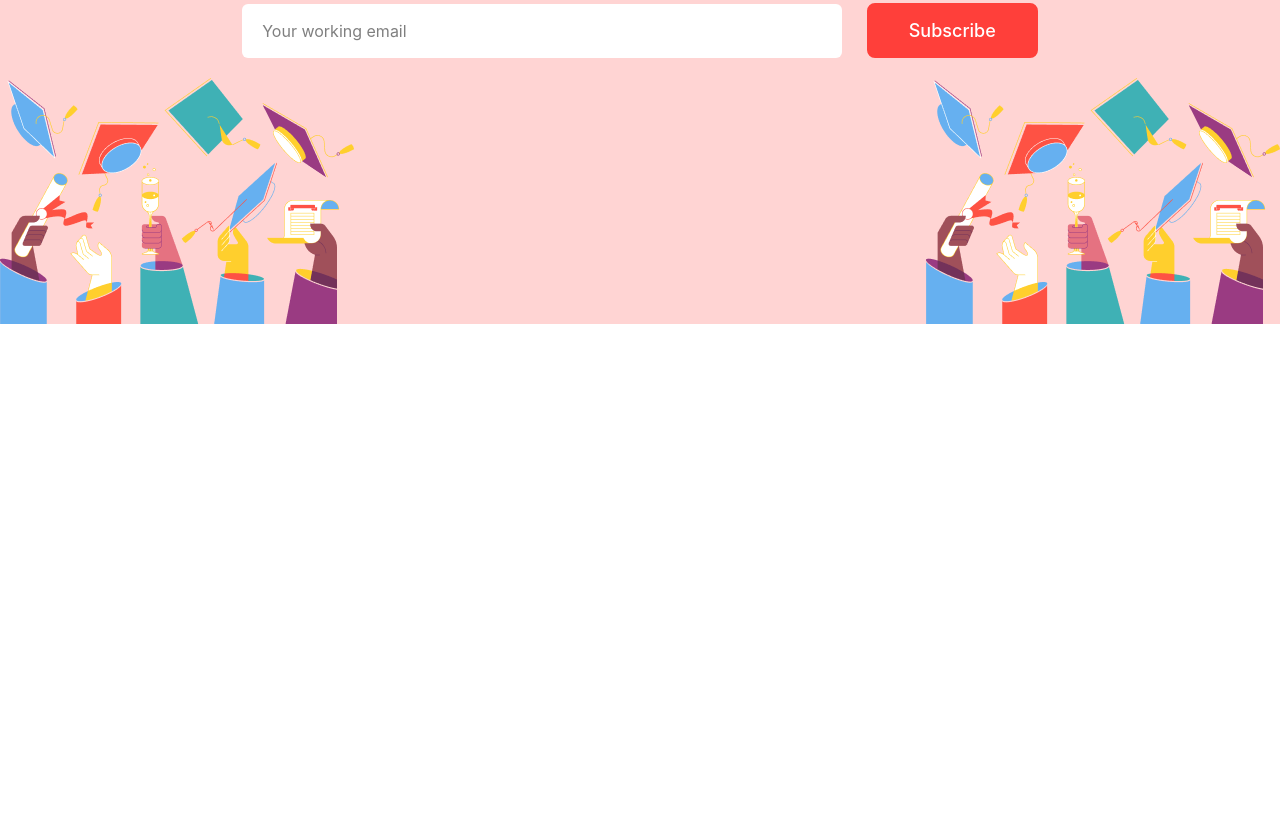
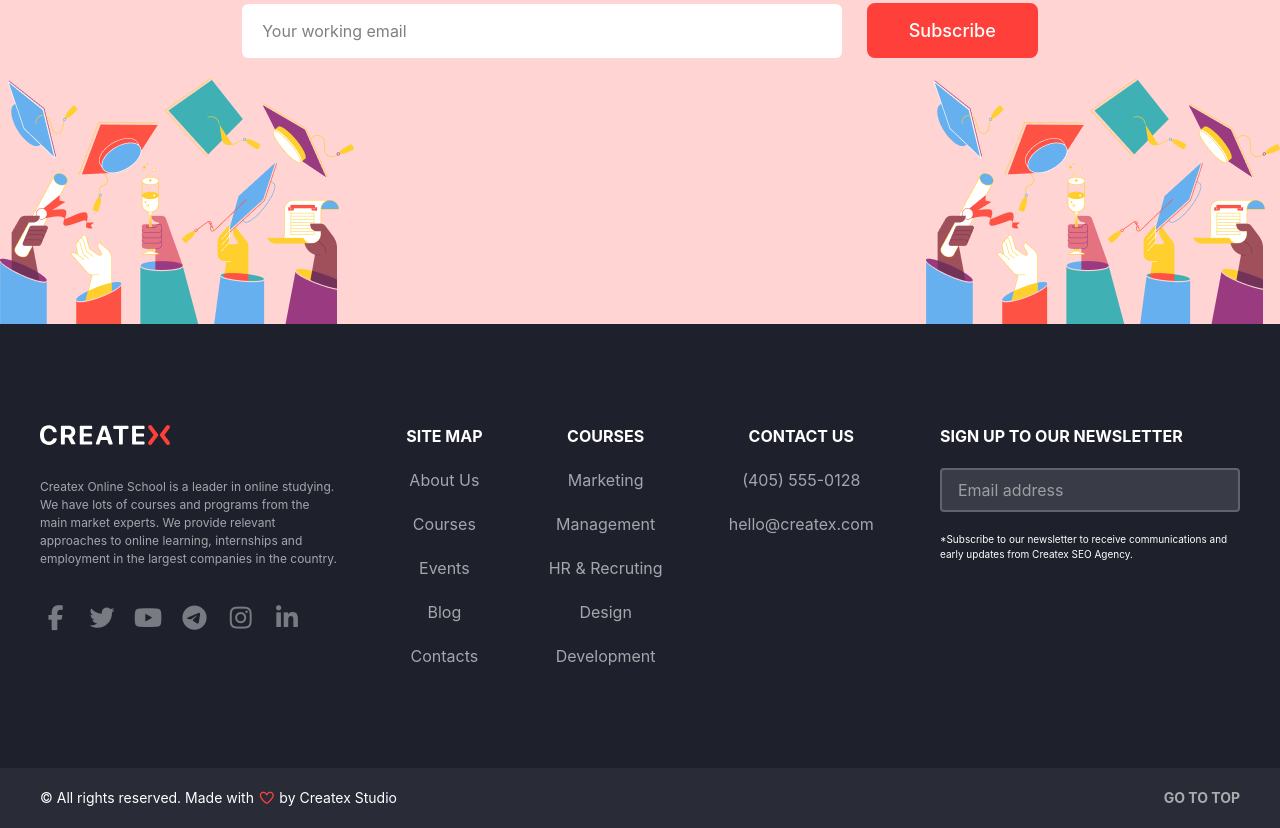
Before and after one commit to usmonnh-hub/CreateX, a website: page page2.html in a window 1280 px wide. Shown: the part 7350-8178 px from the top of the page. Before the commit the page ends 7674 px from the top, so only its background shows below. Drawn offline with nearby package versions, Linux system fonts and the light colour scheme; files that its build step writes are made by us from their sources.

Commit message:
page2 footer

```diff
--- a/page2.html
+++ b/page2.html
@@ -489,5 +489,67 @@
         </div>
       </div>
     </section>
+    <footer class="bg-[#1E212C] p-5 py-10 lg:px-0 lg:py-25 ">
+    <div class="max-w-300 m-auto flex lg:justify-between lg:flex-row flex-col gap-5 lg:gap-0">
+
+        <div class="flex flex-col gap-8 items-start lg:w-[25%]">
+            <img src="src/images/logo2.svg" alt="">
+            <p class="text-[12px] text-[#A5A6AB]">Createx Online School is a leader in online studying. We have lots of courses and programs from the main market experts. We provide relevant approaches to online learning, internships and employment in the largest companies in the country. </p>
+            <div class="flex gap-[15px]">
+              <div class="text-[#ffffff68] text-[25px] hover:text-[#fff] transition duration-600 gap-[104px]">
+                <i class="fa-brands fa-facebook-f"></i>
+              </div>
+              <div class="text-[#ffffff68] text-[25px] hover:text-[#fff] transition duration-600">
+                <i class="fa-brands fa-twitter"></i>
+              </div>
+              <div class="text-[#ffffff68] text-[25px] hover:text-[#fff] transition duration-600">
+                <i class="fa-brands fa-youtube"></i>
+              </div>
+              <div class="text-[#ffffff68] text-[25px] hover:text-[#fff] transition duration-600">
+                <i class="fa-brands fa-telegram"></i>
+              </div>
+              <div class="text-[#ffffff68] text-[25px] hover:text-[#fff] transition duration-600">
+                <i class="fa-brands fa-instagram"></i>
+              </div>
+              <div class="text-[#ffffff68] text-[25px] hover:text-[#fff] transition duration-600">
+                <i class="fa-brands fa-linkedin-in"></i>
+              </div>
+            </div>
+        </div>
+
+        <div class="flex flex-col gap-5 text-center mt-[50px] mb-[20px] lg:mb-0 lg:mt-0">
+            <h2 class="text-white font-bold">SITE MAP</h2>
+            <a href="./index.html"><p class="text-[#A5A6AB]">About Us</p></a>
+            <a href="./page2.html"><p class="text-[#A5A6AB]">Courses</p></a>
+            <a href="./page3.html"><p class="text-[#A5A6AB]">Events</p></a>
+            <a href="./page4.html"><p class="text-[#A5A6AB]">Blog</p></a>
+            <a href="./page5.html"><p class="text-[#A5A6AB]">Contacts</p></a>
+        </div>
+        <div class="flex flex-col gap-5 text-center hidden lg:flex">
+            <h2 class="text-white font-bold">COURSES</h2>
+            <p class="text-[#A5A6AB]">Marketing</p>
+            <p class="text-[#A5A6AB]">Management</p>
+            <p class="text-[#A5A6AB]">HR & Recruting</p>
+            <p class="text-[#A5A6AB]">Design</p>
+            <p class="text-[#A5A6AB]">Development</p>
+        </div>
+        <div class="flex flex-col gap-5 text-center hidden lg:flex">
+            <h2 class="text-white font-bold ">CONTACT US</h2>
+            <p class="text-[#A5A6AB]">(405) 555-0128</p>
+            <p class="text-[#A5A6AB]">hello@createx.com</p>
+        </div>
+        <div class="flex flex-col gap-5 lg:w-[25%] lg:text-start text-center mt-[50px] mb-[50px] lg:mt-0 lg:mb-0">
+            <h2 class="text-white font-bold">SIGN UP TO OUR NEWSLETTER</h2>
+            <input class="bg-[#393C46] border-2 border-[#FFFFFF33] py-2 px-4 rounded-sm text-white" type="text" placeholder="Email address">
+            <p class="text-white text-[10px]">*Subscribe to our newsletter to receive communications and early updates from Createx SEO Agency.</p>
+        </div>
+    </div>
+</footer>
+<footer class="bg-[#292C37] p-5 lg:px-0">
+    <div class="max-w-300 text-white m-auto justify-between items-center flex lg:flex-row flex-col gap-3 lg:gap-0">
+        <p class="text-sm">© All rights reserved. Made with <i class="fa-regular fa-heart" style="color: #FF3F3A;"></i> by Createx Studio </p>
+        <a href="#header" class="text-sm font-bold text-[#A9ABAF]">GO TO TOP</a>
+    </div>
+</footer>
 </body>
 </html>
```
